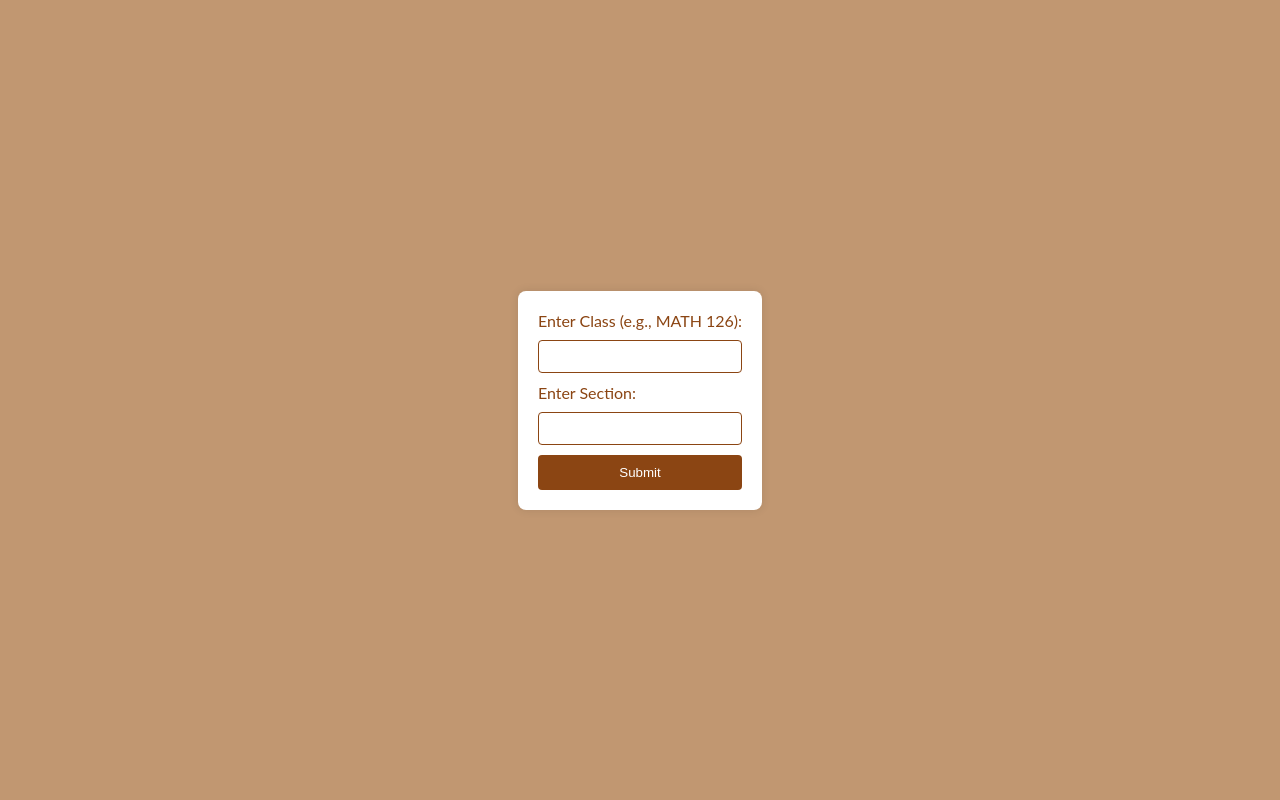
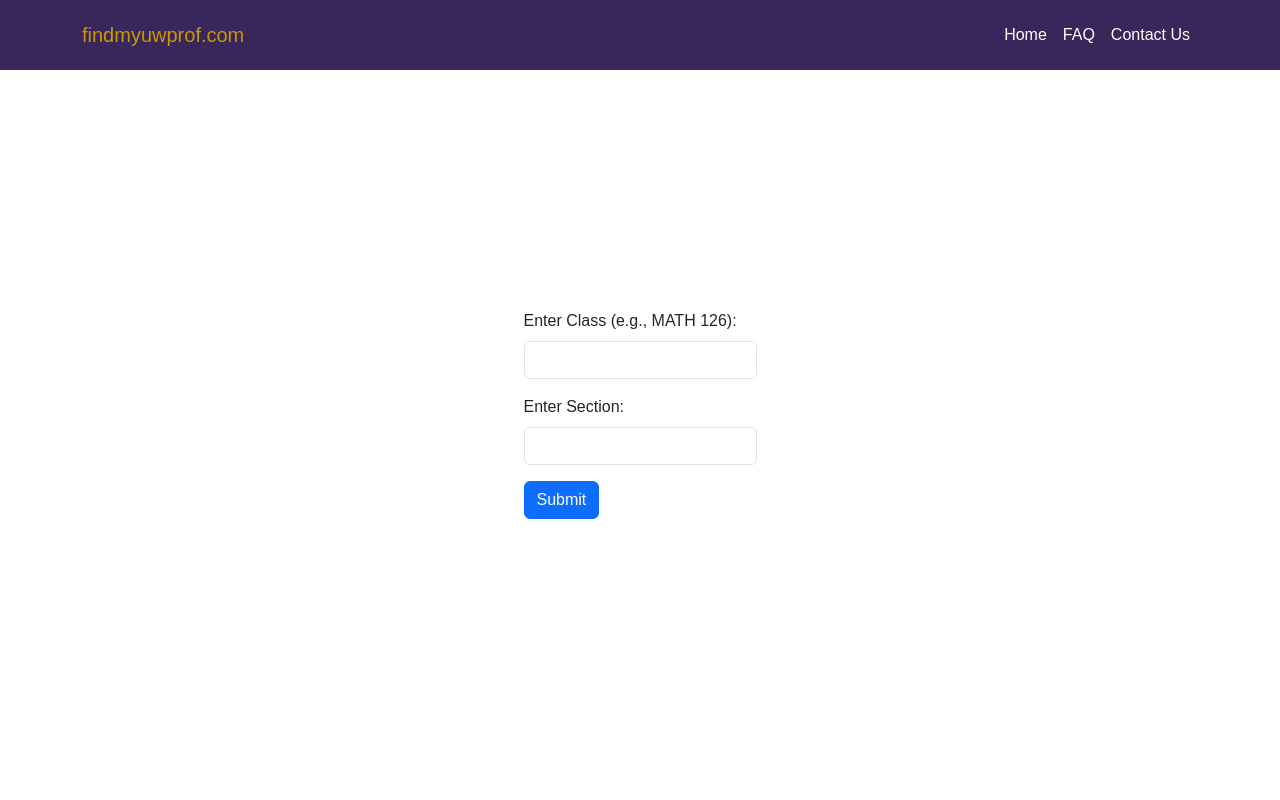
Before and after one commit to AnonymousBazinga/FindMyProf, a Flask app: page / in a window 1280 px wide. Run offline with Flask 3, Linux system fonts and the light colour scheme.

Commit message:
improving the index page styling (part 2)

```diff
--- a/static/style.css
+++ b/static/style.css
@@ -1,13 +1,8 @@
 body {
     font-family: 'Lato', sans-serif;
-    background-color: #c19771; /* Beige background */
+    background-color: #c1967182; /* Beige background */
     margin: 0;
     padding: 0;
-    display: flex;
-    align-items: center;
-    justify-content: center;
-    height: 100vh;
-    flex-direction: column;
 }
 
 .container {
@@ -29,6 +24,19 @@
     display: flex;
     flex-direction: column;
 }
+
+.navbar-custom {
+    background-color: #343a40; /* Dark background color for navbar */
+}
+
+.navbar-brand {
+    color: #fff; /* Text color for navbar brand */
+}
+
+.navbar-nav .nav-link {
+    color: #fff; /* Text color for navbar links */
+}
+
 
 label {
     margin-bottom: 10px;
--- a/templates/index.html
+++ b/templates/index.html
@@ -5,7 +5,10 @@
     <meta http-equiv="X-UA-Compatible" content="IE=edge">
     <meta name="viewport" content="width=device-width, initial-scale=1.0">
     <title>Class Lookup</title>
-    <link rel="stylesheet" href="/static/style.css">
+    <link href="https://cdn.jsdelivr.net/npm/bootstrap@5.3.0-alpha1/dist/css/bootstrap.min.css" rel="stylesheet">
+    <link href="/static/common-styles.css" rel="stylesheet">
+    <link href="/static/faq-styles.css" rel="stylesheet">
+
 
     <!-- Google Analytics tracking code -->
     <script async src="https://www.googletagmanager.com/gtag/js?id=G-LMFYSFGE4Y"></script>
@@ -18,18 +21,49 @@
     </script>
 </head>
 <body>
+    <!-- Navigation Bar -->
+    <nav class="navbar navbar-expand-lg navbar-dark navbar-custom">
+        <div class="container">
+            <a class="navbar-brand" href="/">findmyuwprof.com</a>
+            <button class="navbar-toggler" type="button" data-bs-toggle="collapse" data-bs-target="#navbarNav"
+                aria-controls="navbarNav" aria-expanded="false" aria-label="Toggle navigation">
+                <span class="navbar-toggler-icon"></span>
+            </button>
+            <div class="collapse navbar-collapse" id="navbarNav">
+                <ul class="navbar-nav ms-auto">
+                    <li class="nav-item">
+                        <a class="nav-link" href="/">Home</a>
+                    </li>
+                    <li class="nav-item">
+                        <a class="nav-link" href="faq">FAQ</a>
+                    </li>
+                    <li class="nav-item">
+                        <a class="nav-link" href="contact">Contact Us</a>
+                    </li>
+                </ul>
+            </div>
+        </div>
+    </nav>
 
-    <div class="container">
+
+    <div class="container d-flex justify-content-center align-items-center" style="min-height: 80vh;">
         <!-- Updated form to have one input for department and course number, and a separate input for section -->
-        <form action="/process" method="post">
-            <label for="class">Enter Class (e.g., MATH 126):</label>
-            <input type="text" id="class" name="class" required>
-
-            <label for="section">Enter Section:</label>
-            <input type="text" id="section" name="section" required>
-
-            <button type="submit">Submit</button>
+        <form action="/process" method="post" class="mt-5">
+            <div class="mb-3">
+                <label for="class" class="form-label">Enter Class (e.g., MATH 126):</label>
+                <input type="text" class="form-control" id="class" name="class" required>
+            </div>
+            <div class="mb-3">
+                <label for="section" class="form-label">Enter Section:</label>
+                <input type="text" class="form-control" id="section" name="section" required>
+            </div>
+            <button type="submit" class="btn btn-primary">Submit</button>
         </form>
     </div>
+
+    <!-- Bootstrap Bundle with Popper -->
+    <script src="https://cdn.jsdelivr.net/npm/@popperjs/core@2.11.6/dist/umd/popper.min.js"></script>
+    <script src="https://cdn.jsdelivr.net/npm/bootstrap@5.3.0-alpha1/dist/js/bootstrap.min.js"></script>
+
 </body>
 </html>
```
